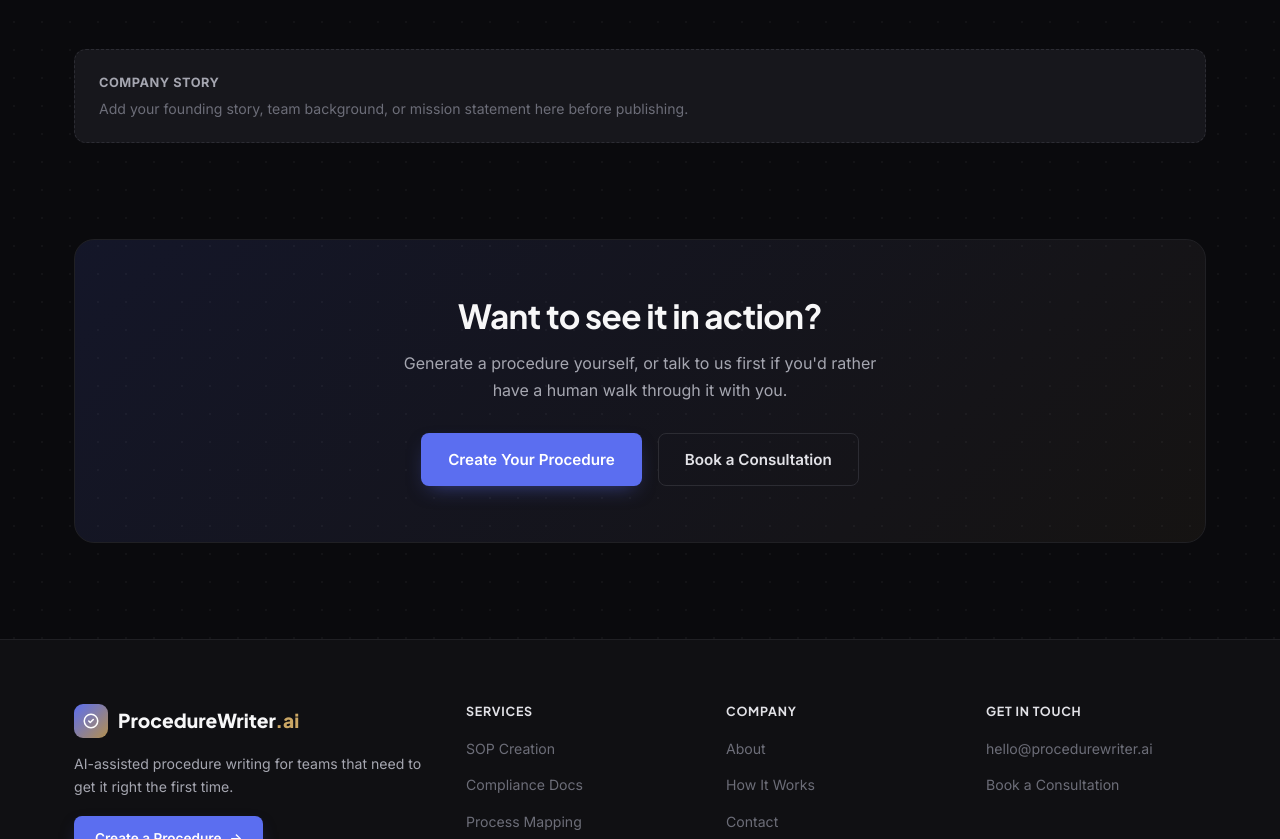
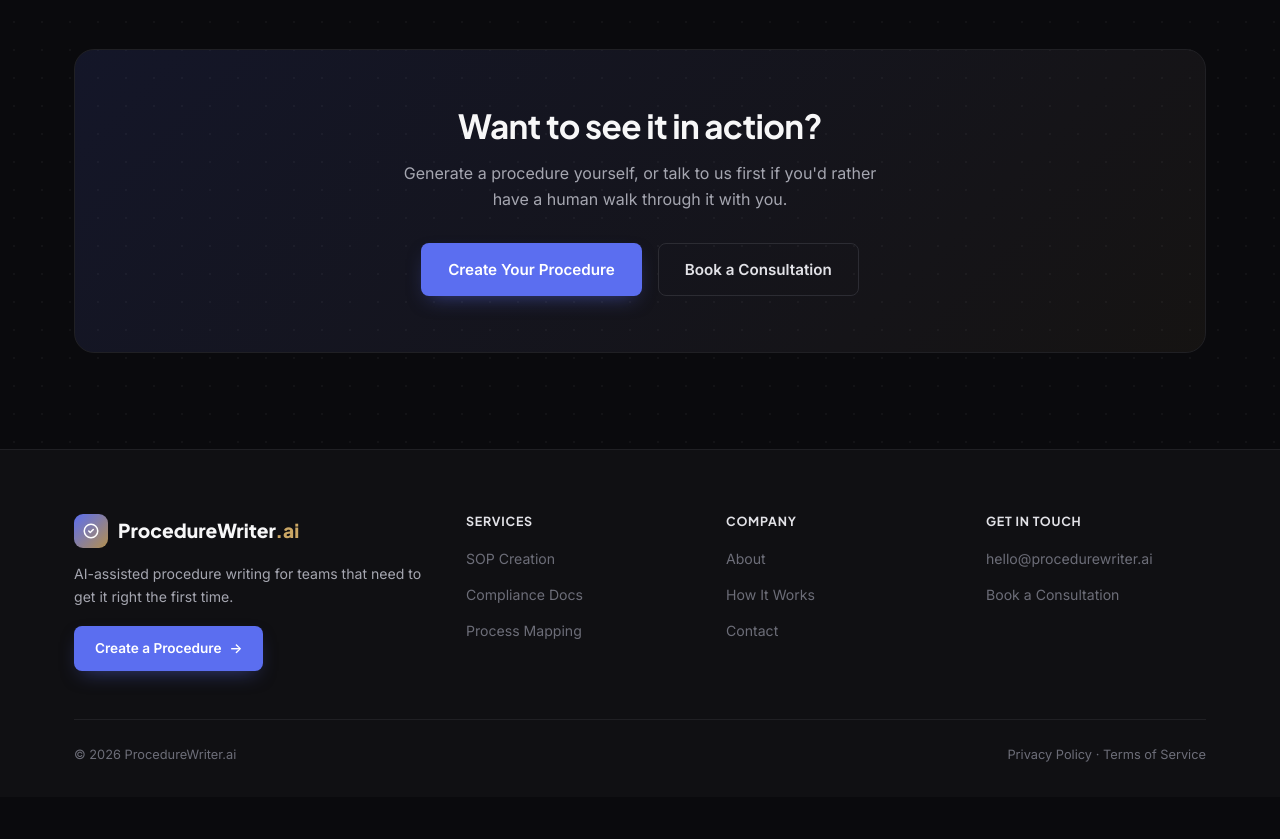
Before and after one commit to Amulyakantamneni/procedurewriter-site, a website: page about.html in a window 1280 px wide. Shown: the part 2120-2959 px from the top of the page. After the commit the page ends 2917 px from the top, so only its background shows below. Drawn offline with Linux system fonts and the light colour scheme.

Commit message:
Remove the blank company story placeholder from About
It was a marked TODO block ("Add your founding story...") that was
never filled in — pulling it rather than let it ship as visible dead
space. Add real founding-story content to About later if wanted.

```diff
--- a/about.html
+++ b/about.html
@@ -89,15 +89,6 @@
 
 <section style="padding-top:0;">
   <div class="container">
-    <div class="placeholder-block">
-      <strong>Company story</strong>
-      Add your founding story, team background, or mission statement here before publishing.
-    </div>
-  </div>
-</section>
-
-<section style="padding-top:0;">
-  <div class="container">
     <div class="cta-band">
       <h2>Want to see it in action?</h2>
       <p>Generate a procedure yourself, or talk to us first if you'd rather have a human walk through it with you.</p>
```
